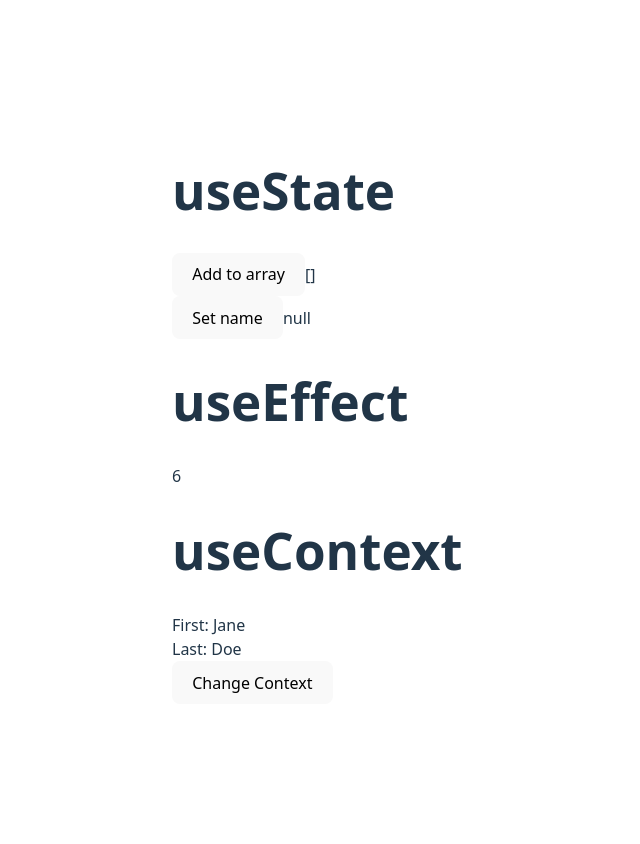
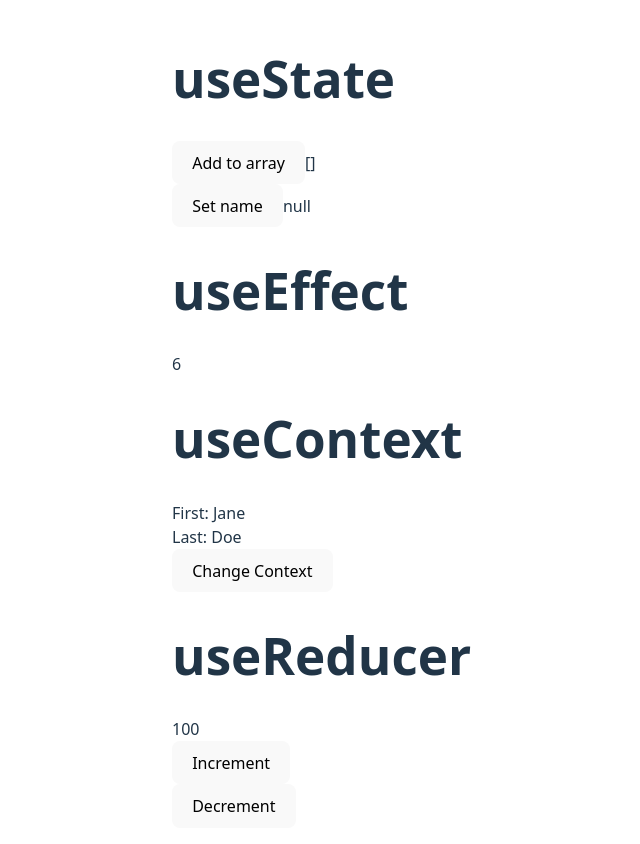
Before and after one commit to LHH2904/ReactHook-TypeScript, a React (Vite) app: page / in a window 1280 px wide. Shown: the whole page, without its empty margins (68-708 px from the left). Built offline with nearby package versions, Linux system fonts and the light colour scheme.

Commit message:
useReducer

```diff
--- a/src/App.tsx
+++ b/src/App.tsx
@@ -1,6 +1,7 @@
 import UseState from "./components/UseState.tsx";
 import UseEffect from "./components/UseEffect.tsx";
 import UseContext from "./components/UseContext.tsx";
+import UseReducer from "./components/UseReducer.tsx";
 
 
 function App() {
@@ -15,6 +16,8 @@
           <UseEffect/>
           <h1>useContext</h1>
           <UseContext/>
+          <h1>useReducer</h1>
+          <UseReducer/>
       </div>
     </>
   )
--- /dev/null
+++ b/src/components/UseReducer.tsx
@@ -0,0 +1,59 @@
+import {useReducer} from "react";
+
+const initialState = {
+    counter: 100,
+}
+
+type ACTIONTYPES = {type: "increment"; payload: number} | {type: "decrement"; payload: number}
+
+function counterReducer(state: typeof initialState, action: ACTIONTYPES) {
+    switch (action.type) {
+        case "increment":
+            return {
+                ...state,
+                counter: state.counter + action.payload,
+            };
+        case "decrement":
+            return {
+                ...state,
+                counter: state.counter - action.payload,
+            };
+            default:
+                throw new Error('Bad action')
+    }
+}
+
+function UseReducer() {
+    const [state,dispatch] = useReducer(counterReducer, initialState);
+    return (
+        <div>
+            <div>{state.counter}</div>
+            <div>
+                <button
+                    onClick={() =>
+                        dispatch({
+                            type: "increment",
+                            payload: 10
+                        })
+                    }
+                >
+                    Increment
+                </button>
+            </div>
+            <div>
+                <button
+                    onClick={() =>
+                        dispatch({
+                            type: "decrement",
+                            payload: 5
+                        })
+                    }
+                >
+                    Decrement
+                </button>
+            </div>
+        </div>
+    );
+}
+
+export default UseReducer;
```
